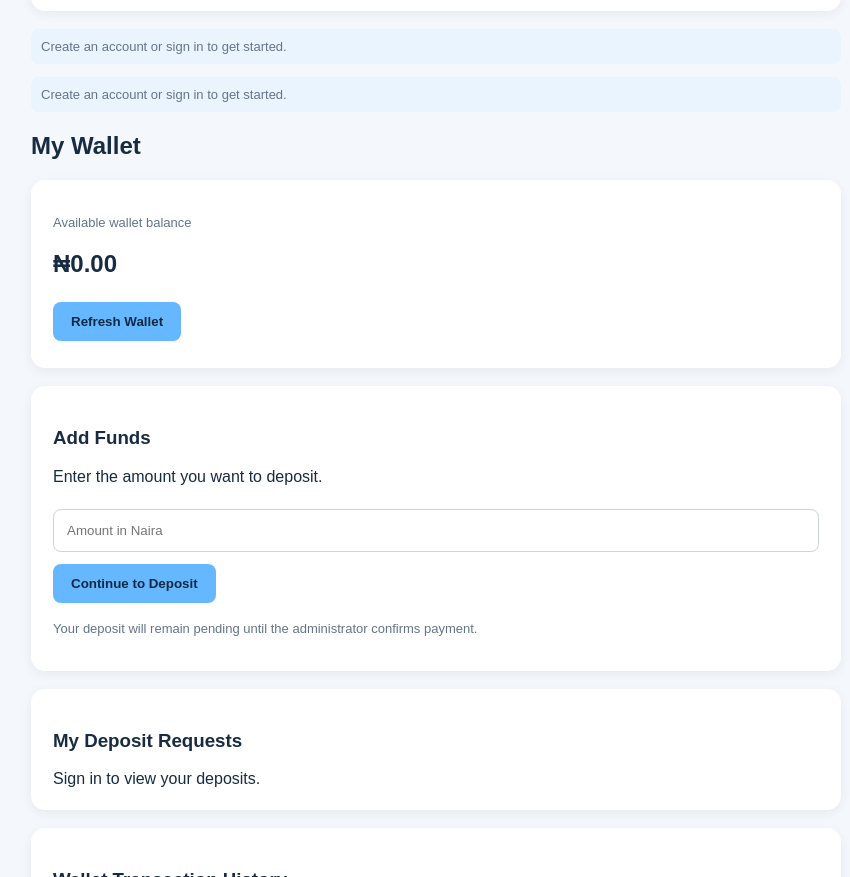
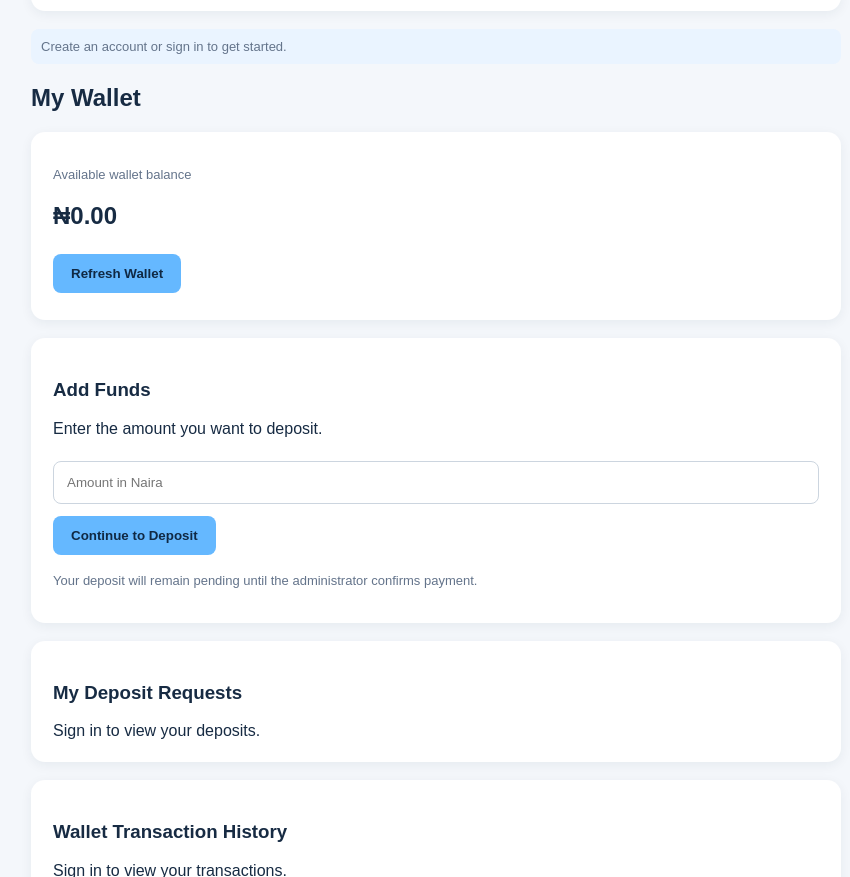
Before and after one commit to dsefghjjjj7-cell/vigivault, a plain HTML site: page index.html in a window 1280 px wide. Shown: the part 1654-2531 px from the top of the page, without its empty margins (204-1054 px from the left). Drawn offline with nearby package versions, Linux system fonts and the light colour scheme.

Commit message:
Update index.html

```diff
--- a/index.html
+++ b/index.html
@@ -155,10 +155,6 @@ footer{text-align:center;background:#142b46;color:white;padding:25px}
 
 <p id="message" class="small">Create an account or sign in to get started.</p>
 </section>
-
- <p id="message" class="small">Create an account or sign in to get started.</p>
-</section>
-
 <section id="wallet">
  <h2>My Wallet</h2>
 
```
